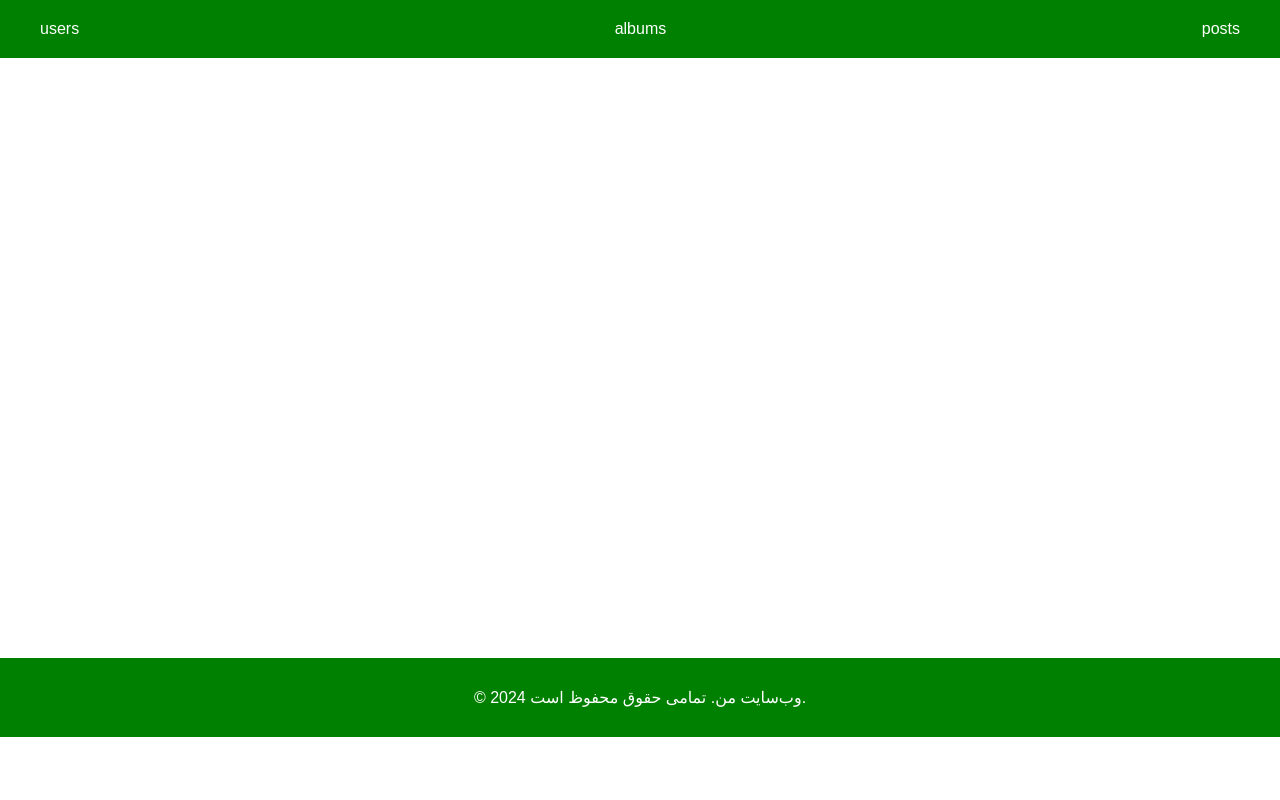
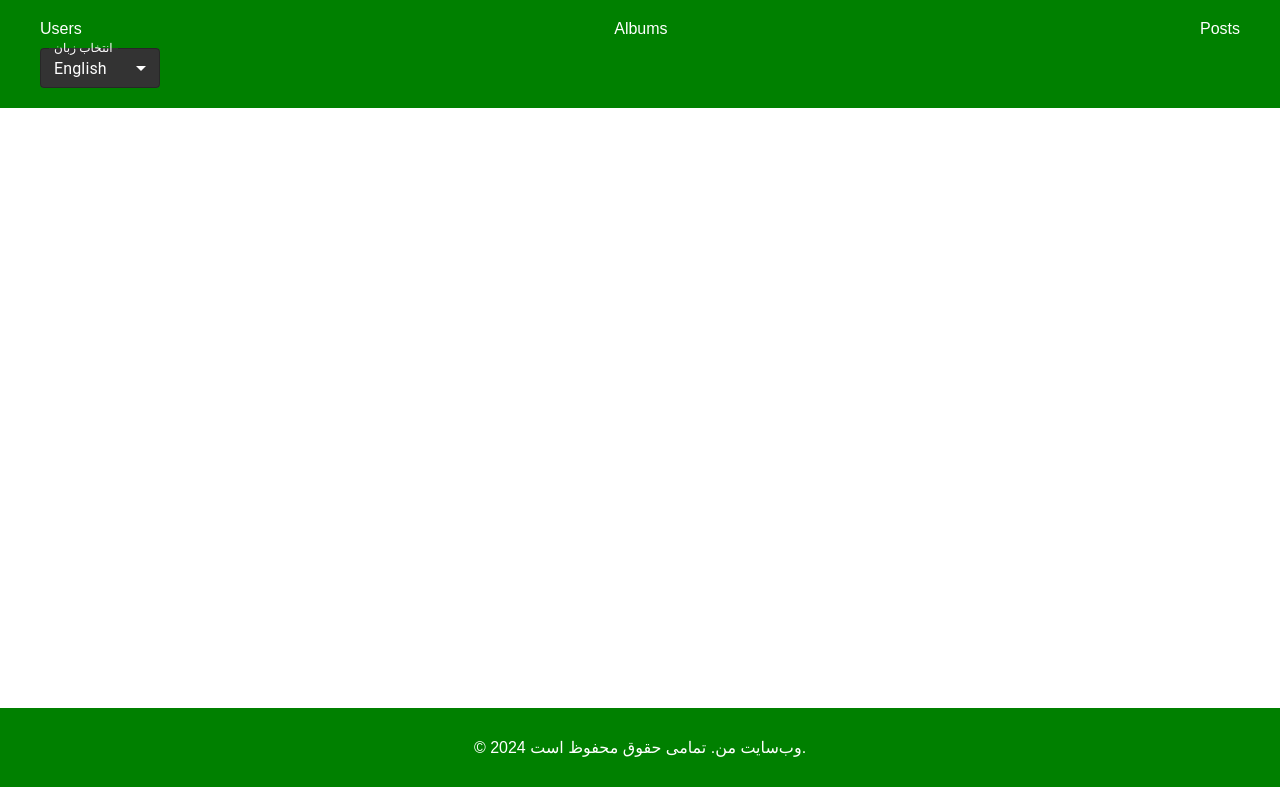
Before and after one commit to amirabbasghhh/Next_first, a Next.js app: page / in a window 1280 px wide. Built offline with nearby package versions, Linux system fonts and the light colour scheme.

Commit message:
refactor : Enable 2 language mode

```diff
--- /dev/null
+++ b/src/app/Provider.jsx
@@ -0,0 +1,9 @@
+"use client";
+
+import React from "react";
+import { I18nextProvider } from "react-i18next";
+import i18next from "@/i18next";
+
+export const Provider = ({ children }) => {
+  return <I18nextProvider i18n={i18next}>{children}</I18nextProvider>;
+};
--- a/src/app/layout.js
+++ b/src/app/layout.js
@@ -2,6 +2,7 @@ import localFont from "next/font/local";
 import "./globals.css";
 import Header from "@/components/Header";
 import Footer from "@/components/Footer";
+import { Provider } from "./Provider";
 
 const geistSans = localFont({
   src: "./fonts/GeistVF.woff",
@@ -23,11 +24,20 @@ export default function RootLayout({ children }) {
   return (
     <html lang="en">
       <body className={`${geistSans.variable} ${geistMono.variable}`}>
-                <div style={{display:'flex',flexDirection:'column',justifyContent:'center',alignItems:'space-between'}}>
-                    <Header />
-                    <main style={{minHeight:'600px'}}>{children}</main>
-                    <Footer />
-                </div>
+        <Provider>
+          <div
+            style={{
+              display: "flex",
+              flexDirection: "column",
+              justifyContent: "center",
+              alignItems: "space-between",
+            }}
+          >
+            <Header />
+            <main style={{ minHeight: "600px" }}>{children}</main>
+            <Footer />
+          </div>
+        </Provider>
       </body>
     </html>
   );
--- a/src/components/Header.js
+++ b/src/components/Header.js
@@ -1,20 +1,27 @@
 // src/components/Header.js
+'use client'
 import Link from "next/link";
+import { useTranslation } from "react-i18next";
+import LanguageSwitcher from "./LanguageSwitcher";
 
 const Header = () => {
+  const { t } = useTranslation();
   return (
     <header style={{paddingInline:'40px',paddingTop:"20px",paddingBottom:"20px",backgroundColor:'green',color:"white"}}>
       <nav style={{display:'flex',justifyContent: 'space-between',alignItems:'center'}}>
         <div>
-          <Link href="/users">users</Link>
+          <Link href="/users">{t('users')}</Link>
         </div>
         <div>
-          <Link href="/albums">albums</Link>
+          <Link href="/albums">{t('albums')}</Link>
         </div>
         <div>
-          <Link href="/posts">posts</Link>
+          <Link href="/posts">{t('posts')}</Link>
         </div>
       </nav>
+      <div style={{marginTop:10}}>
+            <LanguageSwitcher/>
+      </div>
     </header>
   );
 };
--- /dev/null
+++ b/src/components/LanguageSwitcher.js
@@ -0,0 +1,42 @@
+// src/components/LanguageSwitcher.js
+'use client'; // Make this a client component
+
+import { useTranslation } from 'react-i18next';
+import { useState } from 'react';
+import { Select, MenuItem, FormControl, InputLabel } from '@mui/material';
+
+const LanguageSwitcher = () => {
+  const { i18n } = useTranslation();
+  const [selectedLanguage, setSelectedLanguage] = useState(i18n.language);
+
+  const changeLanguage = (event) => {
+    const newLanguage = event.target.value;
+    i18n.changeLanguage(newLanguage);
+    setSelectedLanguage(newLanguage);
+  };
+
+  return (
+    <FormControl variant="outlined" size="small" style={{ minWidth: 120 }}>
+      <InputLabel style={{color:'white'}} id="language-select-label">انتخاب زبان</InputLabel>
+      <Select
+        style={{color:'white'}}
+        labelId="language-select-label"
+        id="language-select"
+        value={selectedLanguage}
+        onChange={changeLanguage}
+        label="انتخاب زبان"
+        sx={{
+            color: 'white',
+            backgroundColor: '#333',
+            '& .MuiSelect-icon': {
+              color: 'white'
+            }}}
+      >
+        <MenuItem style={{color:'black'}} value="en">English</MenuItem>
+        <MenuItem style={{color:'black'}} value="fa">فارسی</MenuItem>
+      </Select>
+    </FormControl>
+  );
+};
+
+export default LanguageSwitcher;
--- /dev/null
+++ b/src/i18next.js
@@ -0,0 +1,36 @@
+// src/i18next.js
+import i18next from 'i18next';
+import { initReactI18next } from 'react-i18next';
+import LanguageDetector from 'i18next-browser-languagedetector';
+import Backend from 'i18next-http-backend';
+
+i18next
+  .use(Backend) // loads translations from your server
+  .use(LanguageDetector) // detects user language
+  .use(initReactI18next) // passes i18n down to react-i18next
+  .init({
+    fallbackLng: 'en', // fallback language
+    lng: 'en', // default language
+    interpolation: {
+      escapeValue: false, // React already does escaping
+    },
+    resources: {
+      en: {
+        translation: {
+            posts: "Posts",
+            albums: "Albums",
+            users: "Users"
+        },
+      },
+      fa: {
+        translation: {
+            welcome: "خوش آمدید",
+            posts: "پست ها",
+            albums: "آلبوم ها",
+            users: "کاربرها"
+        },
+      },
+    },
+  });
+
+export default i18next;
```
Also changed, not shown: package.json (+6 -2 lines), 1 other file (tests, documents, lock files or other folders).
